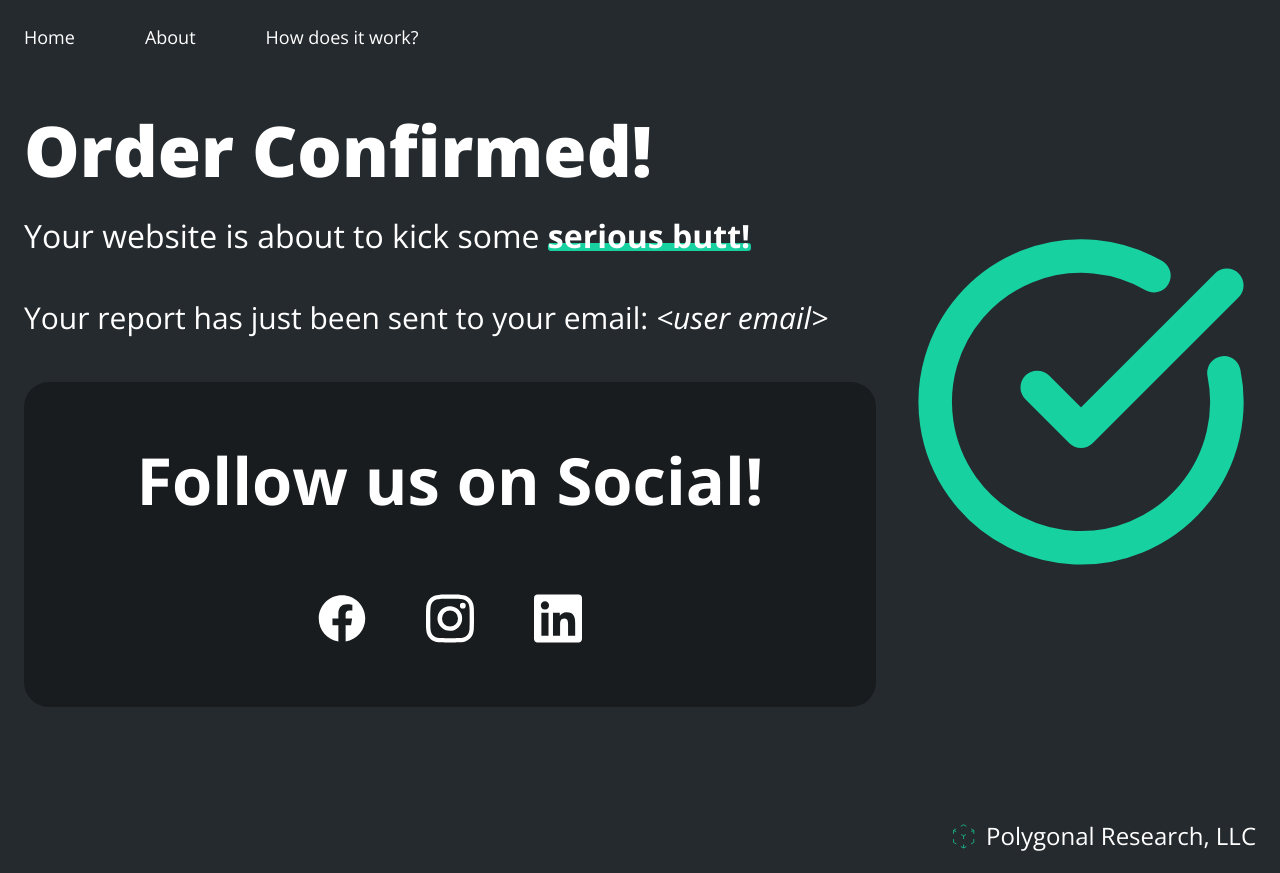
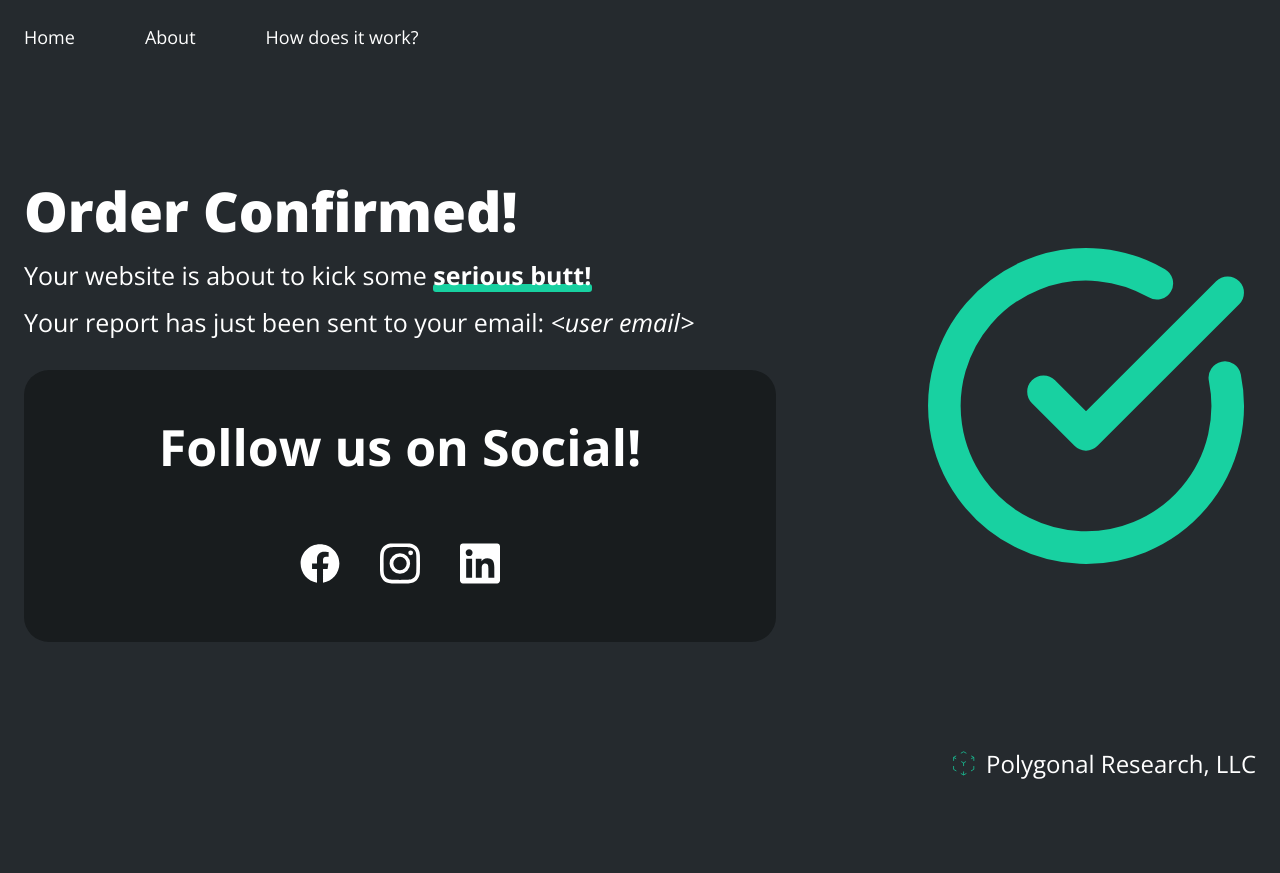
Before and after one commit to ShaYri12/web-review-with-ai, a Next.js app: page /order-confirmed in a window 1280 px wide. After the commit the page ends 800 px from the top, so only its background shows below. Built offline with nearby package versions, Linux system fonts and the light colour scheme.

Commit message:
half changes done

```diff
--- a/app/about/page.tsx
+++ b/app/about/page.tsx
@@ -195,7 +195,6 @@ export default function About() {
                     name="consent"
                     className="mt-1"
                     aria-label="Consent to email notifications focus:outline-none focus:ring-2 focus:ring-cyan"
-                    required
                     checked={formData.consent}
                     onChange={handleInputChange}
                   />
--- a/app/components/Footer.tsx
+++ b/app/components/Footer.tsx
@@ -14,9 +14,9 @@ const Footer = ({ social = true }) => {
             !social && "invisible"
           }`}
         >
-          <SocialLink/>
+          <SocialLink />
         </div>
-        <FooterLogo/>
+        <FooterLogo />
       </div>
     </footer>
   );
--- a/app/layout.tsx
+++ b/app/layout.tsx
@@ -2,7 +2,7 @@ import type { Metadata } from "next";
 import "./globals.css";
 
 export const metadata: Metadata = {
-  title: "Website Review WIth AI",
+  title: "Website Review With AI",
   description:
     "You deserve a website that works as hard as you do. We’re here to help!",
 };
--- a/app/order-confirmed/page.tsx
+++ b/app/order-confirmed/page.tsx
@@ -11,58 +11,58 @@ export default function OrderConfirmed() {
       <Header />
 
       <main className="px-4 lg:px-[24px] 3xl:py-[47px] py-[23px] w-full relative z-[0]">
-        <div className="3xl:max-w-[1600px] 2xl:max-w-[1280px] max-w-[1280px] mx-auto flex md:flex-row flex-col gap-6 md:gap-[30px] items-center">
+        <div className="3xl:max-w-[1600px] 2xl:max-w-[1280px] max-w-[1280px] mx-auto flex md:flex-row flex-col gap-6 md:gap-[80px] lg:gap-[140px] xl:gap-[140px] items-center">
           {/* Left Column */}
           <div className="w-full">
-            <h1 className="xl:font-[800] font-[700] text-[37px] sm:text-[40px] md:text-[48px] lg:text-[60px] xl:text-[70px] 3xl:text-[80px] md:text-left text-center">
+            <h1 className="xl:font-[800] font-[700] text-[30px] sm:text-[35px] md:text-[40px] lg:text-[50px] xl:text-[55px] md:text-left text-center">
               Order Confirmed!
             </h1>
 
-            <div className="flex justify-center md:hidden sm:mt-[20px] mt-3">
+            <div className="flex justify-center md:hidden sm:mt-[16px] mt-2">
               <LuCircleCheckBig
                 className="w-[100px] h-[100px] text-cyan"
                 strokeWidth={2.3}
               />
             </div>
 
-            <p className="text-[16px] md:text-[20px] lg:text-[28px] xl:text-[32px] 2xl:text-[35px] font-[400] md:text-left text-center mt-4 2xl:leading-[42px] xl:leading-[34px] lg:leading-[31px] md:leading-[27.5px] leading-[22px]">
+            <p className="text-[16px] md:text-[18px] lg:text-[20px] xl:text-[25px] font-[400] md:text-left text-center mt-1">
               Your website is about to kick some{" "}
               <span className="relative inline-flex">
                 <span className="z-[2] relative font-[700] pe-[1px]">
                   serious butt!
                 </span>
-                <span className="3xl:h-[15px] 2xl:h-[12px] md:h-[8px] sm:h-[6px] h-[5px] w-full z-[1] absolute 3xl:bottom-[4px] bottom-[2px] left-0 bg-cyan rounded-[3px] flex"></span>
+                <span className="2xl:h-[11px] md:h-[8px] sm:h-[6px] h-[5px] w-full z-[1] absolute 2xl:bottom-[6px] bottom-[2px] left-0 bg-cyan rounded-[3px] flex"></span>
               </span>{" "}
             </p>
 
-            <p className="text-[16px] md:text-[18px] lg:text-[20px] xl:text-[30px] 2xl:text-[40px] font-[400] md:text-left text-center xl:mt-[42px] md:mt-[28px] mt-[20px]">
+            <p className="text-[16px] md:text-[18px] lg:text-[20px] xl:text-[25px] font-[400] md:text-left text-center xl:mt-[10px] md:mt-[8px] mt-[4px]">
               Your report has just been sent to your email:{" "}
               <span className="italic text-white inline-flex">
                 {"<user email>"}
               </span>
             </p>
 
-            <div className="bg-[#181C1E] rounded-[25px] px-4 2xl:py-[64px] xl:py-[50px] lg:py-[40px] md:py-[30px] py-[20px] 2xl:space-y-[60px] xl:space-y-[50px] lg:space-y-[40px] md:space-y-[30px] space-y-[20px]  2xl:mt-[42px] xl:mt-[42px] md:mt-[28px] mt-[20px]">
-              <h2 className="2xl:text-[75px] xl:text-[65px] lg:text-[55px] md:text-[45px] text-[35px] font-bold text-center">
+            <div className="bg-[#181C1E] rounded-[25px] px-4 xl:py-[40px] lg:py-[30px] md:py-[20px] py-[16px] 2xl:space-y-[50px] xl:space-y-[40px] lg:space-y-[30px] md:space-y-[20px] space-y-[16px] 2xl:mt-[30px] xl:mt-[28px] md:mt-[25px] mt-[20px]">
+              <h2 className="2xl:text-[60px] xl:text-[50px] lg:text-[40px] md:text-[30px] text-[20px] font-bold text-center">
                 Follow us on Social!
               </h2>
-              <div className="flex 2xl:gap-[70px] xl:gap-[60px] lg:gap-[50px] md:gap-[40px] gap-[30px] items-center justify-center">
+              <div className="flex 2xl:gap-[50px] xl:gap-[40px] lg:gap-[30px] md:gap-[20px] gap-[16px] items-center justify-center">
                 <Link href="#" className="hover:text-cyan transition-colors">
                   <FaFacebook
                     size={77}
-                    className="2xl:w-[77px] xl:w-[48px] lg:w-[35px] md:w-[30px] w-[25px]"
+                    className="2xl:w-[60px] xl:w-[40px] lg:w-[35px] md:w-[28px] w-[25px]"
                   />
                 </Link>
                 <Link href="#" className="hover:text-cyan transition-colors">
                   <BsInstagram
                     size={77}
-                    className="2xl:w-[77px] xl:w-[48px] lg:w-[35px] md:w-[30px] w-[25px]"
+                    className="2xl:w-[60px] xl:w-[40px] lg:w-[35px] md:w-[28px] w-[25px]"
                   />
                 </Link>
                 <Link href="#" className="hover:text-cyan transition-colors">
                   <FaLinkedin
                     size={77}
-                    className="2xl:w-[77px] xl:w-[48px] lg:w-[35px] md:w-[30px] w-[25px]"
+                    className="2xl:w-[60px] xl:w-[40px] lg:w-[35px] md:w-[28px] w-[25px]"
                   />
                 </Link>
               </div>
@@ -72,13 +72,15 @@ export default function OrderConfirmed() {
           {/* Right Column - Check Icon */}
           <div className="flex justify-center md:justify-end md:block hidden">
             <LuCircleCheckBig
-              className="2xl:w-[388px] xl:w-[350px] lg:w-[300px] w-64 2xl:h-[388px] xl:h-[350px] lg:h-[300px] h-64 text-cyan"
+              className="xl:w-[340px] lg:w-[300px] w-64 2xl:h-[388px] xl:h-[350px] lg:h-[300px] h-64 text-cyan"
               strokeWidth={2.3}
             />
           </div>
         </div>
       </main>
-      <Footer social={false} />
+      <div className="mt-[-80px] w-full">
+        <Footer social={false} />
+      </div>
     </div>
   );
 }
--- a/app/page.tsx
+++ b/app/page.tsx
@@ -10,7 +10,8 @@ export default function Home() {
   const [isAnalyzing, setIsAnalyzing] = useState(false);
   const [url, setUrl] = useState("");
 
-  const handleAnalyze = () => {
+  const handleAnalyze = (e: React.FormEvent) => {
+    e.preventDefault();
     if (url.trim()) {
       setIsAnalyzing(true);
     }
@@ -81,7 +82,10 @@ export default function Home() {
                   </span>
                 </div>
 
-                <div className="relative flex sm:flex-nowrap flex-wrap justify-end bg-[#5E656C] rounded-[15px] p-[4px] lg:gap-0 gap-1 3xl:w-[800px]">
+                <form
+                  onSubmit={handleAnalyze}
+                  className="relative flex sm:flex-nowrap flex-wrap justify-end bg-[#5E656C] rounded-[15px] p-[4px] lg:gap-0 gap-1 3xl:w-[800px]"
+                >
                   <input
                     type="text"
                     value={url}
@@ -90,7 +94,7 @@ export default function Home() {
                     className="flex-1 px-4 py-[6px] bg-[#5E656C] rounded-[15px] placeholder:text-[#31373D] outline-none text-white md:text-[18px] lg:text-[22px] 2xl:text-[25px] 3xl:text-[30px]"
                   />
                   <button
-                    onClick={handleAnalyze}
+                    type="submit"
                     className="analyze-btn sm:flex-grow-0 flex-grow px-5 py-2 bg-cyan rounded-[10px] text-white md:text-[18px] lg:text-[22px] 2xl:text-[25px] 3xl:text-[30px] font-[600] hover:bg-[#1de9b3] transition-colors"
                   >
                     Analyze
@@ -102,7 +106,7 @@ export default function Home() {
                     height={134.5}
                     className="lg:hidden block w-[200px] h-[134.5px] absolute right-[50px] bottom-[-120px]"
                   />
-                </div>
+                </form>
               </div>
 
               <div className="relative flex lg:flex-nowrap flex-wrap sm:flex-row flex-col lg:items-start justify-between gap-[18px] lg:mt-0 sm:mt-[60px] mt-[20px]">
```
